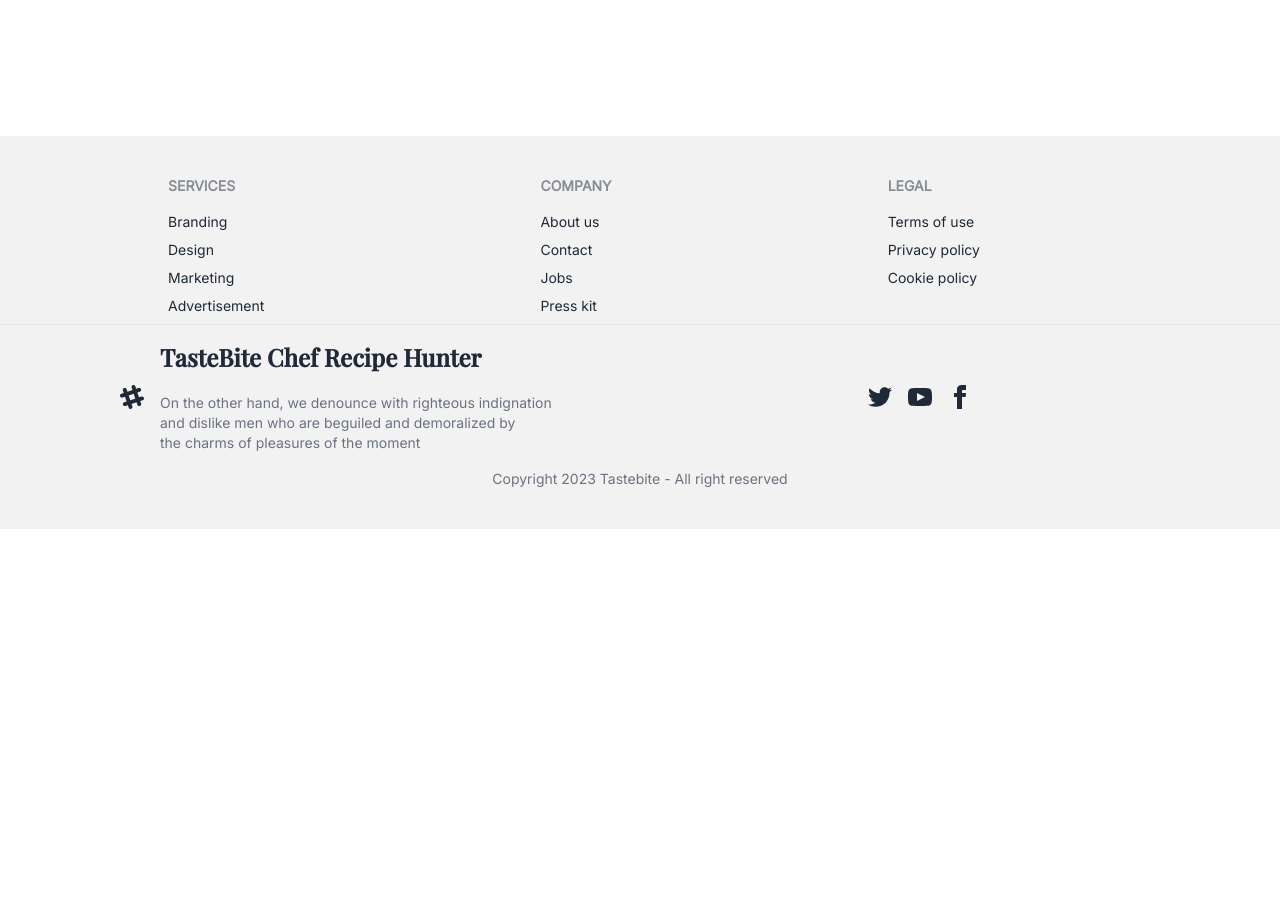
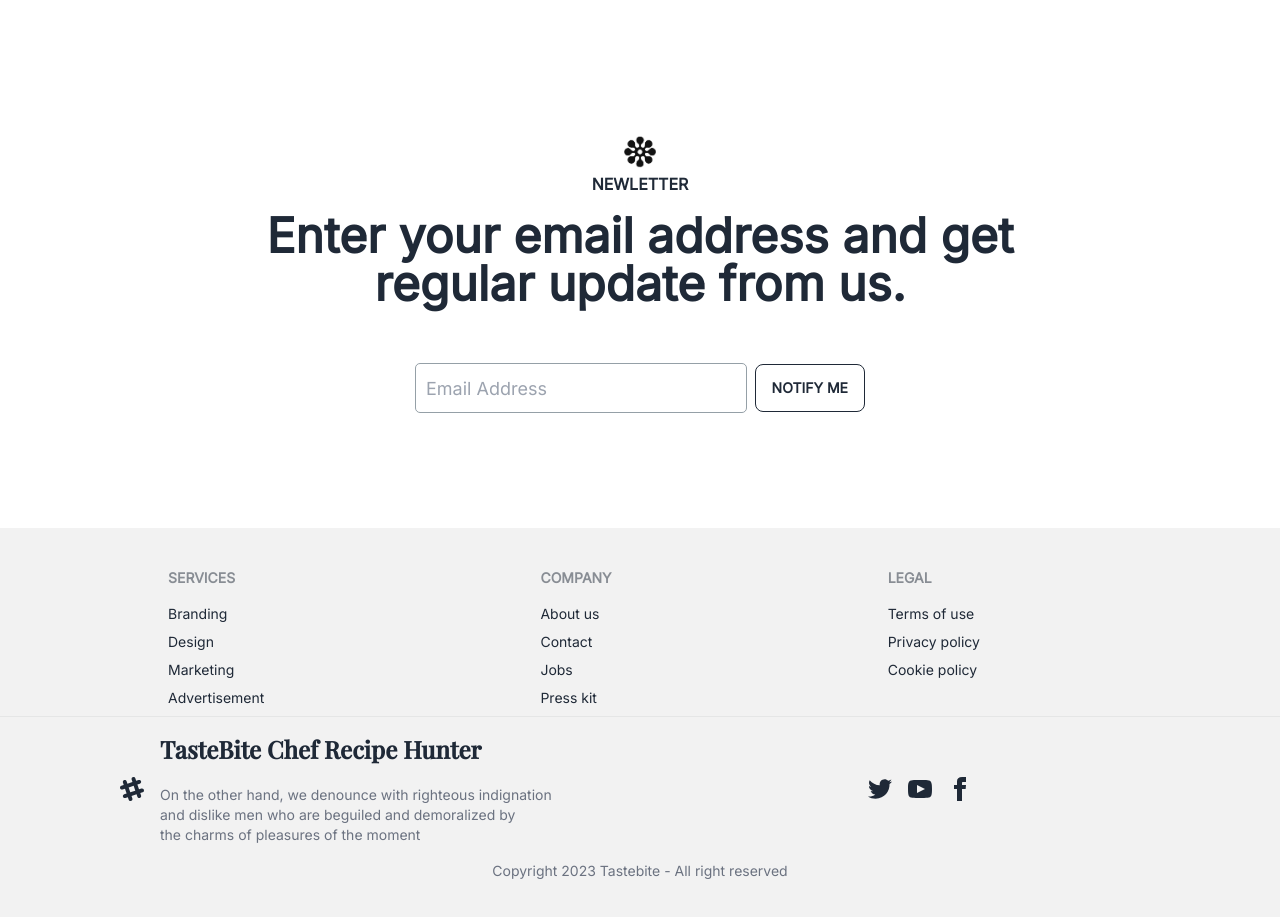
Before and after one commit to emon83/taste-bite-client, a React (Vite) app: page / in a window 1280 px wide. Shown: the part 1120-2037 px from the top of the page. Before the commit the page ends 1649 px from the top, so only its background shows below. Built offline with nearby package versions, Linux system fonts and the light colour scheme; no server answers.

Commit message:
News latter section added

```diff
--- a/src/pages/Home/Home/Home.jsx
+++ b/src/pages/Home/Home/Home.jsx
@@ -5,6 +5,7 @@ import { Link } from "react-router-dom";
 import Category from "../Category/Category";
 import SectionOne from "../SectionOne/SectionOne";
 import SectionTwo from "../SectionTwo/SectionTwo";
+import NewsLatterSection from "../NewsLatterSection/NewsLatterSection";
 
 const Home = () => {
   return (
@@ -26,6 +27,7 @@ const Home = () => {
       <Category></Category>
       <SectionOne></SectionOne>
       <SectionTwo></SectionTwo>
+      <NewsLatterSection></NewsLatterSection>
     </div>
   );
 };
--- /dev/null
+++ b/src/pages/Home/NewsLatterSection/NewsLatterSection.css
@@ -0,0 +1,15 @@
+.news-email{
+    width: 100vh;
+    margin: 20px auto;
+    height: 120px;
+    width: 450px;
+}
+
+.email-input{
+    width: 375px;
+    height: 50px;
+    border: 1px solid #95a0a7;
+    border-radius: 5px;
+    font-size: 18px;
+    padding-left: 10px;
+}
--- a/src/pages/Home/NewsLatterSection/NewsLatterSection.jsx
+++ b/src/pages/Home/NewsLatterSection/NewsLatterSection.jsx
@@ -1,9 +1,19 @@
 import React from 'react';
+import img from '../../../images/hero_element_2 (1).png'
+import './NewsLatterSection.css'
 
 const NewsLatterSection = () => {
     return (
-        <div>
-
+        <div className='mt-40 mb-20'>
+            <div className='flex items-center w-full'>
+                <img className='mx-auto w-8' src={img} alt="" />
+            </div>
+            <p className='text-center my-1 font-semibold'>NEWLETTER</p>
+            <h1 className='text-5xl font-extrabold text-center my-4'>Enter your email address and get <br /> regular update from us.</h1>
+            <div className='news-email flex items-center gap-2'>
+                <input className='email-input' type="email"  placeholder='Email Address'/>
+                <button className="btn btn-outline">NOTIFY ME</button>
+            </div>
         </div>
     );
 };
```
